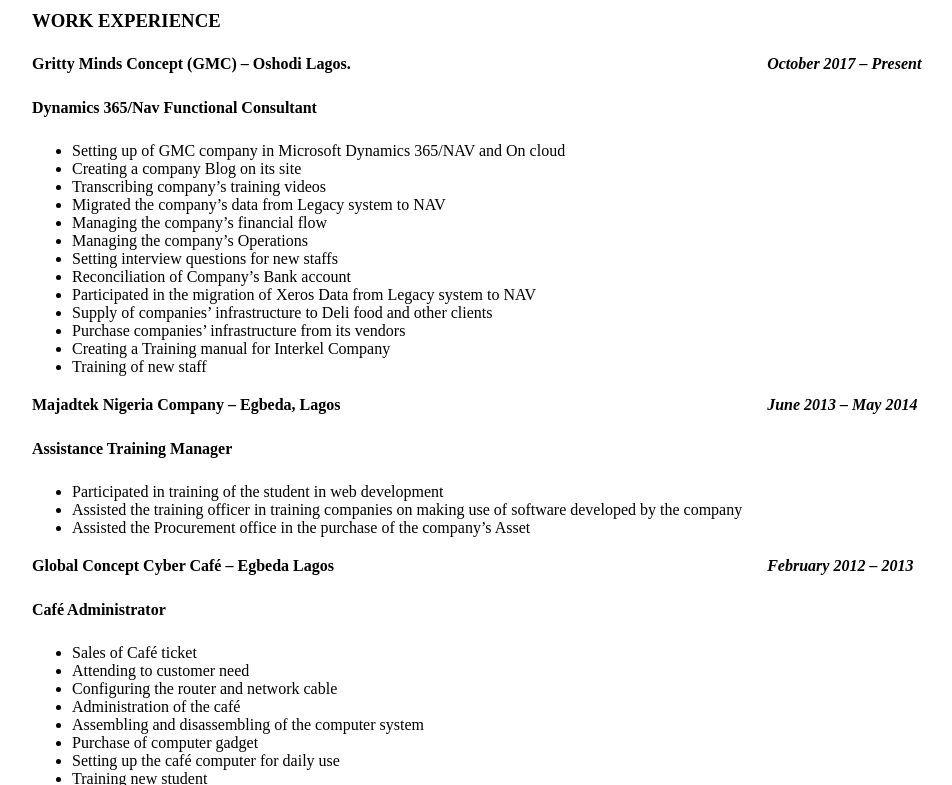
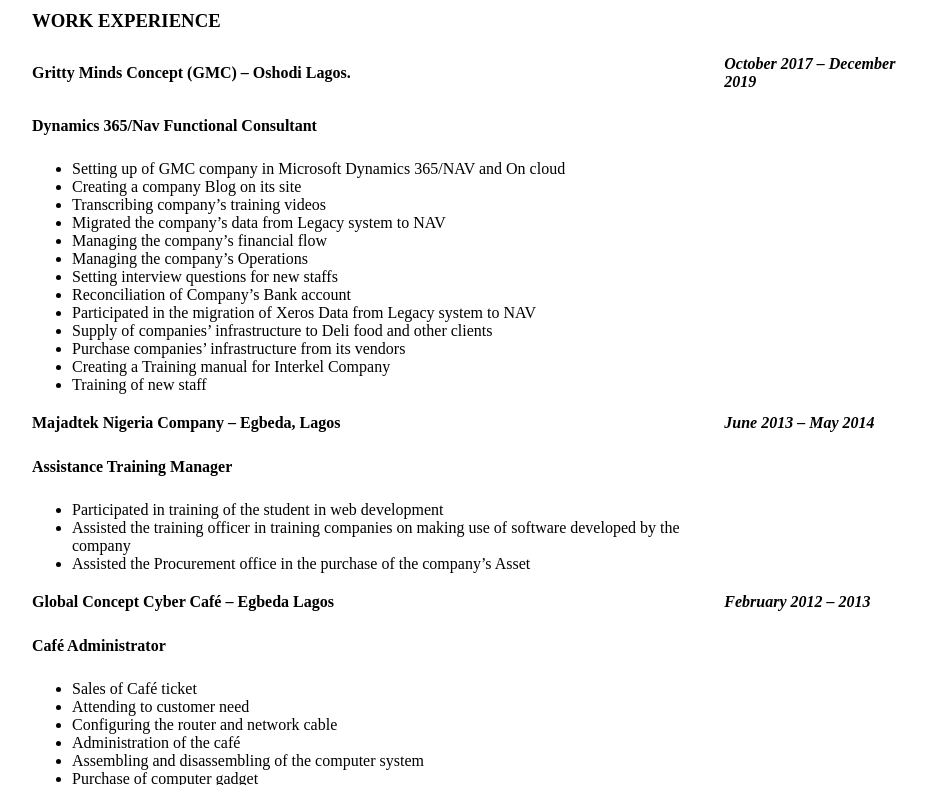
Before and after one commit to phantware/portfolio_html, a plain HTML site: page work_experience.html in a window 1280 px wide. Shown: the part 99-884 px from the top of the page, without its empty margins (161-1113 px from the left). Drawn offline with Linux system fonts and the light colour scheme.

Commit message:
work experience updated

```diff
--- a/work_experience.html
+++ b/work_experience.html
@@ -14,7 +14,7 @@
         </tr>
         <tr >
             <td><p><strong>Gritty Minds Concept (GMC) – Oshodi Lagos.</strong></p></td>
-            <td><p><strong><em>October 2017 – Present</em></strong></p></td>
+            <td><p><strong><em>October 2017 – December 2019</em></strong></p></td>
         </tr>
         <tr>
             <td colspan="2">&nbsp;</td>
```
